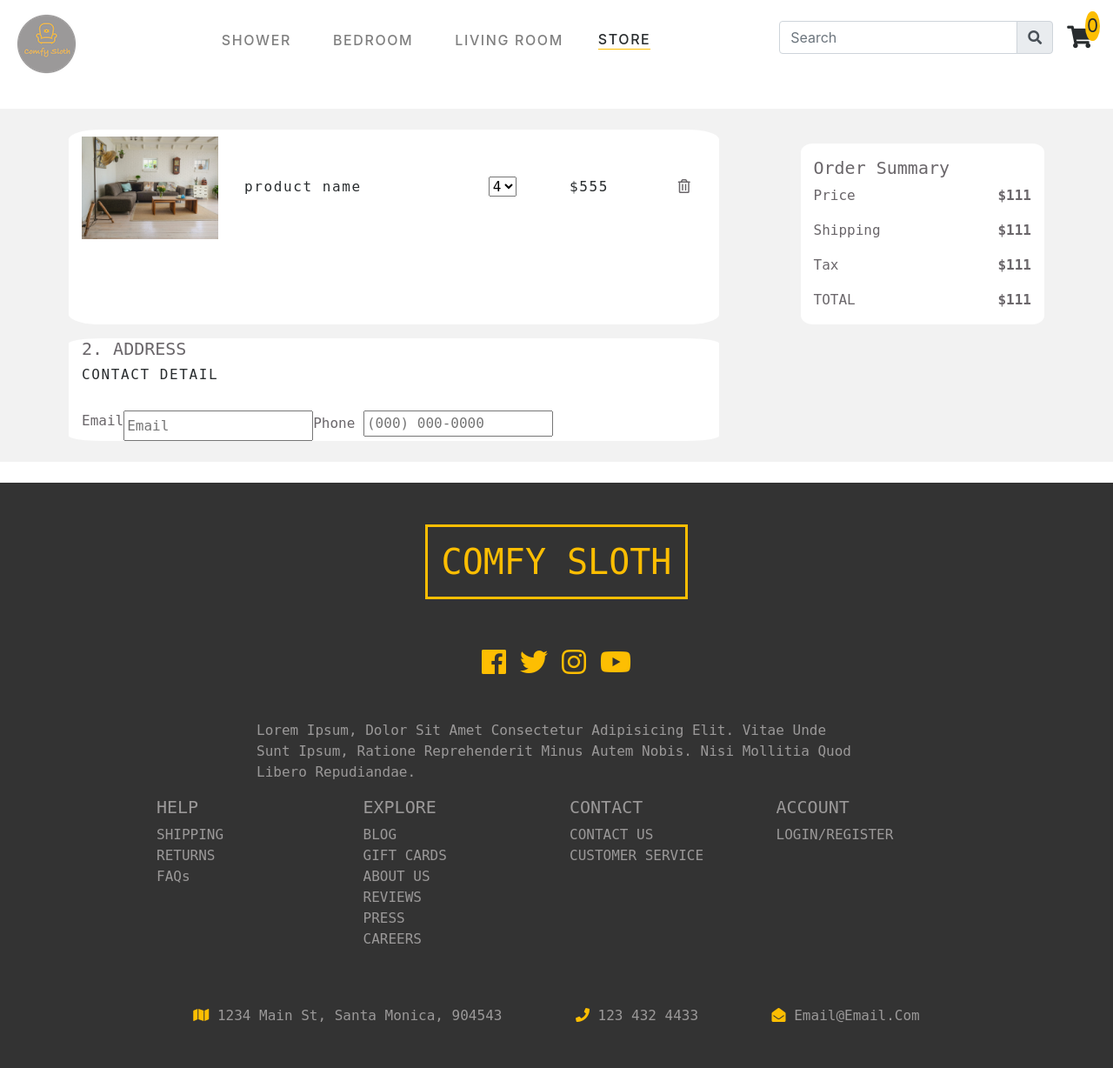
After one commit to sprinzs123/furniture-ecomerce, a Django app: page /checkout in a window 1280 px wide. The commit adds this page. Shown: the whole page at 87% size. Run offline with Django 3.2, Linux system fonts and the light colour scheme; some libraries are stand-ins or nearby versions; some web fonts are replaced.

Commit message:
html css

```diff
--- a/futniture_store/static/css/main.css
+++ b/futniture_store/static/css/main.css
@@ -15,12 +15,14 @@
   color: var(--mainBlack);
 }
 .container{
-  font-family: 'Montserrat', sans-serif;
+  font-family: 'Courier Prime', monospace;
 }
 hr{
   background-color: #c7c7c7;
 }
-
+.t-og2{
+  color: var(--MainOrange);
+}
 .h5,h6{
   letter-spacing: 0.1rem;
   color: var(--mainBlack);
@@ -243,20 +245,7 @@ body {
   color: orangered;
 }
 
-/* ####################  partners */
-.partners{
-  background: var(--TransGrey);
-}
-.carousel-control-prev{
-  font-size: 2.5rem;
-  color:var(--mainBlack);
-  transform: translateX(-200%);
-  }
-  .carousel-control-next{
-    font-size: 2.5rem;
-    color:var(--mainBlack);
-    transform: translateX(200%);
-    }
+
 
 /* ##################### news letter */
 .form-icon{
@@ -511,12 +500,14 @@ li:hover{
 .carousel-control-prev{
   font-size: 2.5rem;
   transform: translateX(-70%);
-  width: auto;
+  height: 50%;
   }
   .carousel-control-next{
     font-size: 2.5rem;
     transform: translateX(70%);
     width: auto;
+    height: 50%;
+
 }
 .carousel-button{
   color: black;
@@ -524,7 +515,13 @@ li:hover{
 .heart{
   justify-content: end;
   cursor: pointer;
-  margin: 1rem;
+  transition: all 0.5s ease-in-out;
+
+  /* margin: 1rem; */
+}
+.heart:hover{
+  transform: scale(1.5)
+}
 }
 .item-name-carousel{
   color: black;
@@ -543,3 +540,17 @@ li:hover{
 .carousel-img-div{
   overflow: hidden;
 }
+/* ########### check out page */
+.check-main{
+  background-color:#f2f2f2;
+}
+.order-detail{
+  background-color: white;
+  border-radius: 5%;
+  border-color: var(--SecondGrey);
+  color: var(--SecondGrey);
+}
+.order-detail>ul{
+  display: flex;
+  justify-content: space-between;
+}
--- a/futniture_store/templates/base.html
+++ b/futniture_store/templates/base.html
@@ -46,11 +46,11 @@
           </li>
           <li class="nav-item mx-2">
             <div class="dropdown">
-              <a href="/providers" class='nav-link text-light'>
+              <a href="/store" class='nav-link text-light'>
                 <h6 class="nav-link">BEDROOM</h6>
               </a>
               <div class="dropdown-content text-start">
-                <a href="#">Bed frames</a>
+                <a href="/store">Bed frames</a>
                 <a href="#">Dressers</a>
                 <a href="#">Lamps</a>
 
--- a/futniture_store/templates/carousel.html
+++ b/futniture_store/templates/carousel.html
@@ -29,7 +29,7 @@
             {% for item in items.all%}
             <div class="carousel-item col-md-3">
                     <div class='d-flex justify-content-start'>
-                        <i class="far fa-heart fa-2x heart"></i>
+                        <i class="far fa-heart fa-1x heart pt-3"></i>
                     </div>
                     <div class="carousel-img-div my-2">
                         <img src="{{ item.picture.url }}" alt="" class='img-fluid carousel-img'>
@@ -44,11 +44,11 @@
             {% endfor %}
         </div>
         <!-- end carousel inner -->
-        <a class="carousel-control-prev" href="#saleItem" role="button" data-slide="prev">
+        <a class="carousel-control-prev my-auto" href="#saleItem" role="button" data-slide="prev">
                 <i class="fa fa-chevron-left carousel-button fa-lg"></i>
                 <!-- <span class="sr-only">Previous</span> -->
               </a>
-              <a class="carousel-control-next text-faded" href="#saleItem" role="button" data-slide="next">
+              <a class="carousel-control-next my-auto text-faded" href="#saleItem" role="button" data-slide="next">
                 <i class="fa fa-chevron-right carousel-button fa-lg"></i>
                 <!-- <span class="sr-only">Next</span> -->
               </a>
--- /dev/null
+++ b/store/templates/store/checkout.html
@@ -0,0 +1,100 @@
+{% extends 'base.html' %}
+{% block content %}
+{% load staticfiles %}
+<div class="fluid-container check-main">
+    <div class="container my-4 p-4">
+        <div class="row my-auto d-flex justify-content-between">
+            <div class="col-md-8 order-detail">
+                <!-- left part with payment -->
+                <div id='order-list'>
+                    <!-- single item -->
+                    <div class="row d-flex align-items-baseline my-2 py-2 my-auto">
+                        <div class="col-3">
+                            <img src="{% static 'img/start.jpg' %}" alt="img" class='img-fluid'>
+                        </div>
+                        <div class="col-4">
+                            <h6>product name</h6>
+                        </div>
+                        <div class="col-2 item-select btn">
+                            <select size="1">
+                                <option">1</option">
+                                <option">2</option">
+                                <option">3</option>
+                                    <option>4</option>
+                            </select>
+                        </div>
+                        <div class="col-2">
+                            <h6>$555</h6>
+                        </div>
+                        <div class="col-1">
+                            <i class="far fa-trash-alt"></i>
+                        </div>
+                    </div>
+                    <!-- end single item -->
+                </div>
+                <!-- end order div -->
+
+
+
+
+            </div>
+            <!-- end of inf part -->
+            <!-- order summary part -->
+            <div class="col-md-3 order-detail mt-3 order">
+                <h5 class='text-capitalize mt-3'>order summary</h5>
+                <ul>
+                    <li>Price</li>
+                    <li id='price'><b>$111</b></li>
+                </ul>
+                <ul>
+                    <li>Shipping</li>
+                    <li id='shipping'><b>$111</b></li>
+                </ul>
+                <ul>
+                    <li>Tax</li>
+                    <li id='tax'><b>$111</b></li>
+                </ul>
+                <ul>
+                    <li>TOTAL</li>
+                    <li id='totalPrice'><b>$111</b></li>
+                </ul>
+            </div>
+            <!-- end single -->
+        </div>
+        <!-- end items -->
+        <!-- peron info div -->
+        <div class="row mt-3">
+            <div class="col-8 order-detail">
+                <div id='peron-info'>
+                    <h5>2. ADDRESS</h5>
+                    <h6>CONTACT DETAIL</h6>
+                    <br>
+                        <div class="d-flex">
+
+                                <label>Email</label> <input type="email" name="checkoutInfo.email" placeholder="Email"
+                                    autocomplete="email" required="required" class="">
+                                <!---->
+
+                                <div class="phone-container">
+                                    <div class="phone-number field"><label>Phone</label> <input type="tel"
+                                            placeholder="(000) 000-0000" class="masked-input" required="required"
+                                            name="checkoutInfo.phone">
+                                        <!---->
+                                    </div>
+                                    <!---->
+                                </div>
+
+                        </div>
+
+                </div>
+            </div>
+        </div>
+
+        <!-- end person info div -->
+    </div>
+</div>
+</div>
+</div>
+
+
+{% endblock %}
--- a/store/templates/store/front_page.html
+++ b/store/templates/store/front_page.html
@@ -41,6 +41,8 @@
                 <h2>Living Room</h2>
                 <p>Lorem ipsum dolor sit amet, consectetur adipisicing elit. Non quisquam dolor sunt in hic blanditiis?
                 </p>
+                <b><h5 class="t-og2">Explore</h5></b>
+
             </a>
         </div>
         <div class="col-md-9">
@@ -80,6 +82,8 @@
                 <a href="" class="collage-link">
                     <h2>Bed Room</h2>
                     <p>Lorem ipsum dolor, sit amet consectetur adipisicing elit. Blanditiis iusto reprehenderit est!</p>
+                    <br>
+                    <b><h5 class="t-og2">Explore</h5></b>
                 </a>
 
             </a>
--- a/store/templates/store/single_item.html
+++ b/store/templates/store/single_item.html
@@ -6,10 +6,10 @@
     <section>
         <div class="row d-flex">
             <div class="col-md-4 mr-1">
-                <img src="/img/img-products/product-1.png" class="single-product-img" alt="">
+                <img src="{{ product.picture.url }}" class="single-product-img" alt="">
             </div>
             <div class="col-md-7">
-                <h3>Product Title</h3>
+                <h3>{{ product.title }}</h3>
                 <p class="grey2">Lorem ipsum dolor sit amet consectetur adipisicing elit. Aliquam repellat neque facilis
                     accusamus, facere nulla libero. Assumenda possimus vitae ut error fugiat fugit voluptatibus
                     quisquam exercitationem odit. Adipisci voluptatem laborum praesentium quas pariatur. Atque quae
--- a/store/urls.py
+++ b/store/urls.py
@@ -3,6 +3,7 @@ from django.urls import path
 
 urlpatterns = [
     path('', views.front, name='front'),
-    path(r'single/', views.single, name='single'),
+    path(r'store/item<int:product_id>', views.single, name='single'),
     path(r'store/', views.store, name='store'),
+    path(r'checkout', views.checkout, name='checkout')
 ]
--- a/store/views.py
+++ b/store/views.py
@@ -1,4 +1,4 @@
-from django.shortcuts import render
+from django.shortcuts import render, get_object_or_404
 from .models import Product, Featured
 
 items = Product.objects.all()
@@ -12,5 +12,8 @@ def front(request):
 def store(request):
     return render(request, 'store/store_page.html',  {'items': items, 'featured':featured})
 
-def single(request):
-    return render(request, 'store/single_item.html',  {'items': items, 'featured':featured})
+def single(request, product_id):
+    product = get_object_or_404(Product, pk=product_id)
+    return render(request, 'store/single_item.html',  {'items': items, 'featured':featured, 'product': product})
+def checkout(request):
+    return render(request, 'store/checkout.html',  {'items': items, 'featured':featured})
```
Also changed, not shown: futniture_store/static/main.js (+73 -16 lines), static/css/main.css (+32 -5 lines), static/main.js (+59 -23 lines), store/templates/store/store_page.html (+14 -13 lines).
